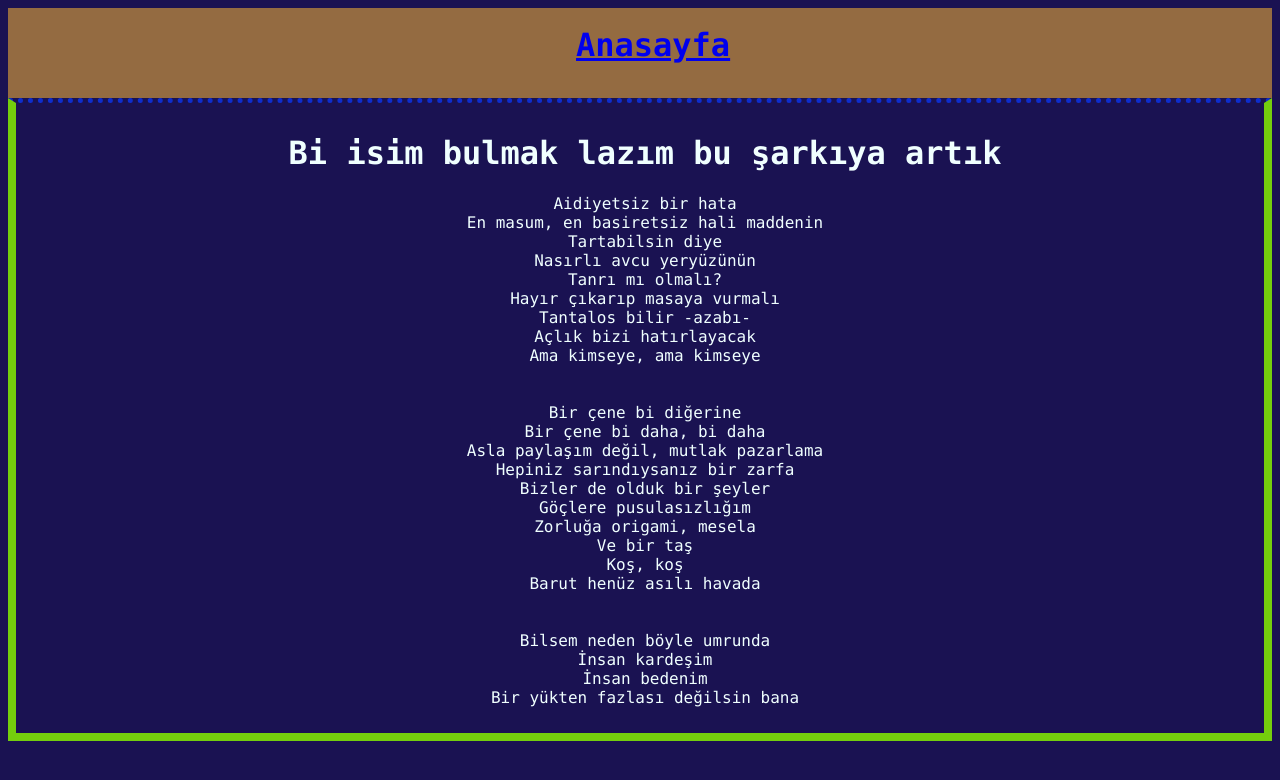
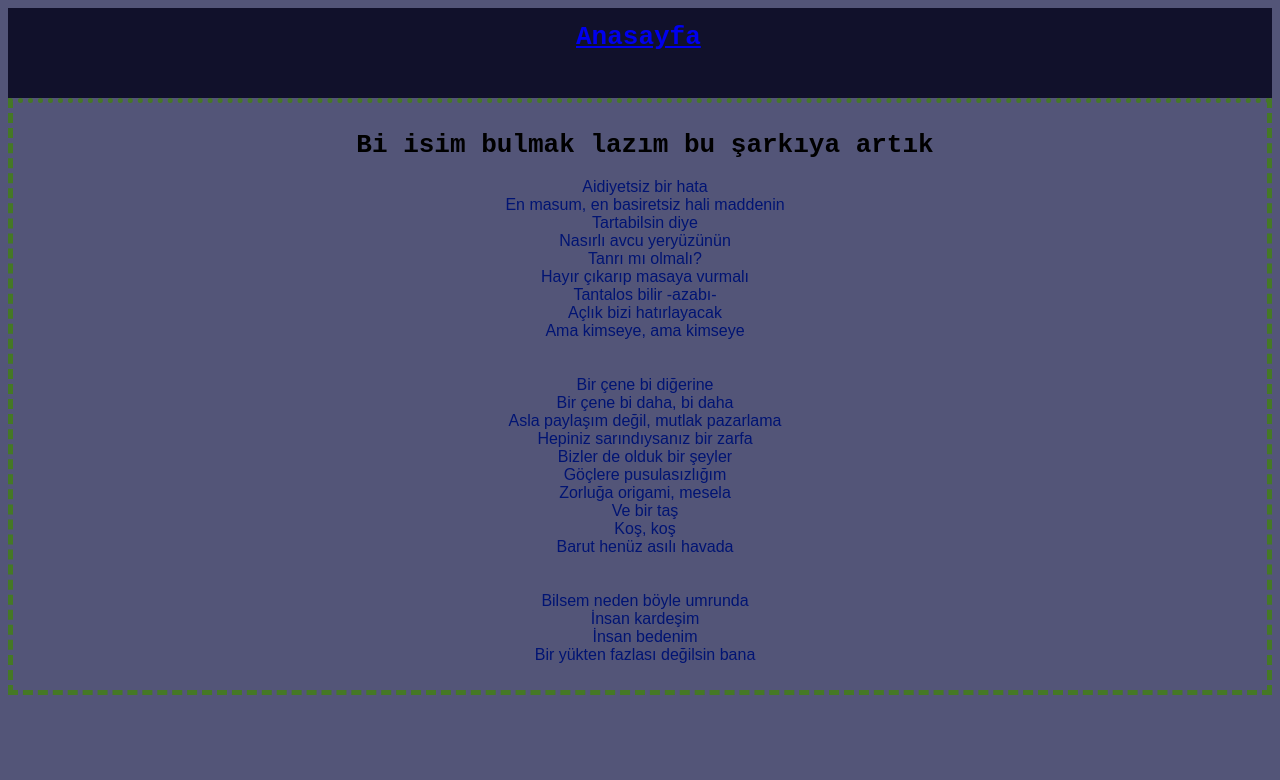
Before and after one commit to mehmetAKA/mehmetAKA.github.io, a plain HTML site: page one.html in a window 1280 px wide. Drawn offline with Linux system fonts and the light colour scheme.

Commit message:
Update StyleSheet.css

```diff
--- a/StyleSheet.css
+++ b/StyleSheet.css
@@ -1,9 +1,6 @@
-
-
-
 body {
-     background-color: #1a1252;
-     border-top: 90px solid #946b41;
+    background-color: #535578;
+    border-top: 90px solid #11112b;
     z-index: 1;
 }
 
@@ -18,35 +15,38 @@ body {
 }
 
 #song-list {
-     background-color: #b08962;
+    background-color: #cab7b3;
     text-align: center;
-     border: 10px groove red;
+    border: 10px solid #2f2f3b;
     padding-bottom: 15px;
     padding-top: 15px;
+
 
 }
 
 #song-div {
-     padding: 150px 30% 10px 30%;
+    padding: 30px 30% 10px 30%;
+    margin-top: 20px;
+
 
 }
 
 #container {
-     border: 8px solid #74ce0d;
+    border: 5px dashed #457825;
     margin-left: auto;
-     border-top: 5px dotted #0d2dce;
+    border-top: 5px dotted #457825;
     padding: 10px 10px 10px 20px;
 }
 
-h1{
-    font-family: Lucida Console;
-    color: azure;
+h1 {
+    font-family: monospace;
+    color: #000747azure;
     text-align: center;
 }
 
-p{
-    font-family: Lucida Console;
-    color: azure;
+p {
+    font-family: sans-serif;
+    color: #011473;
     text-align: center;
 
 }
```
Lines whose indentation alone changed are shown as unchanged.
